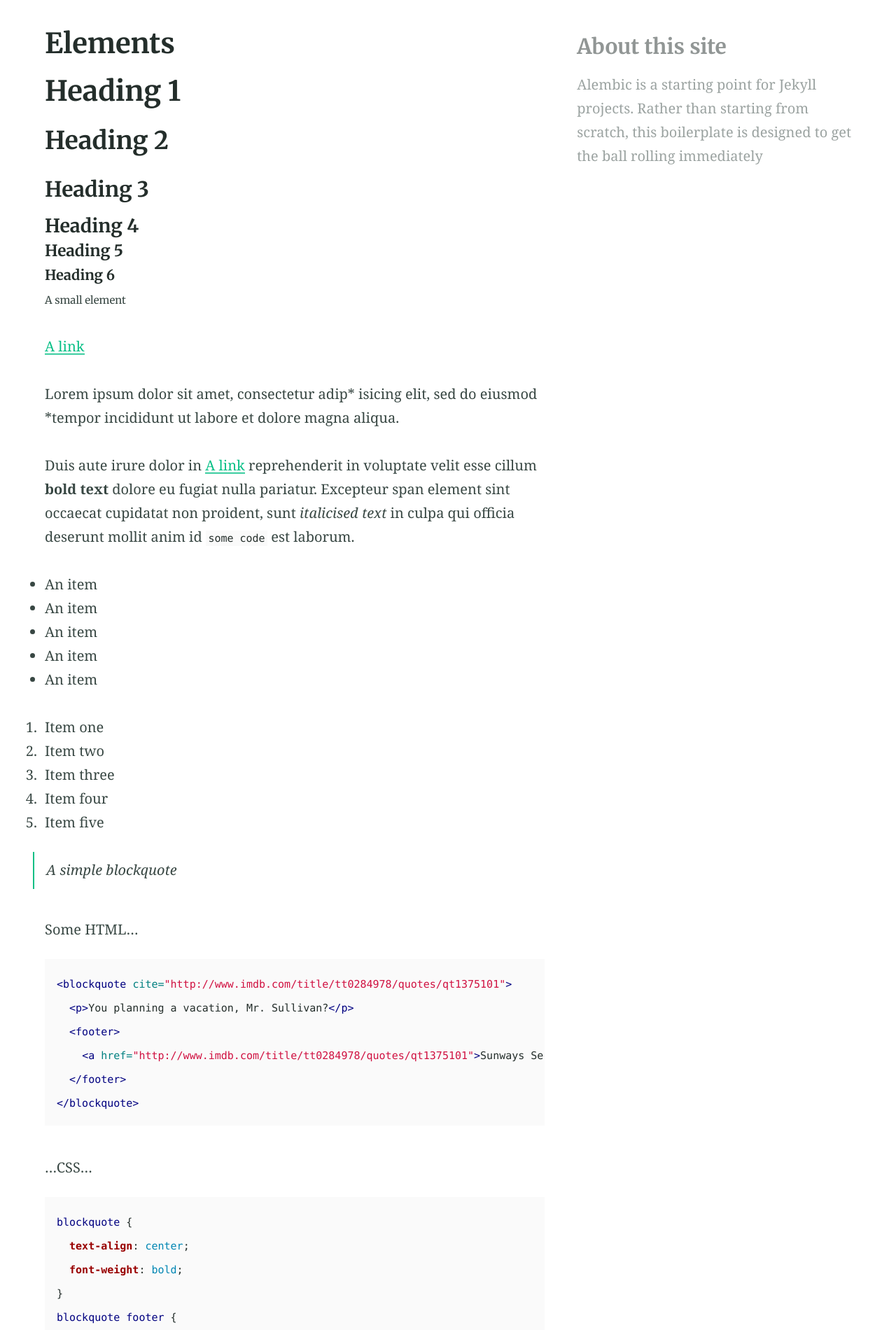
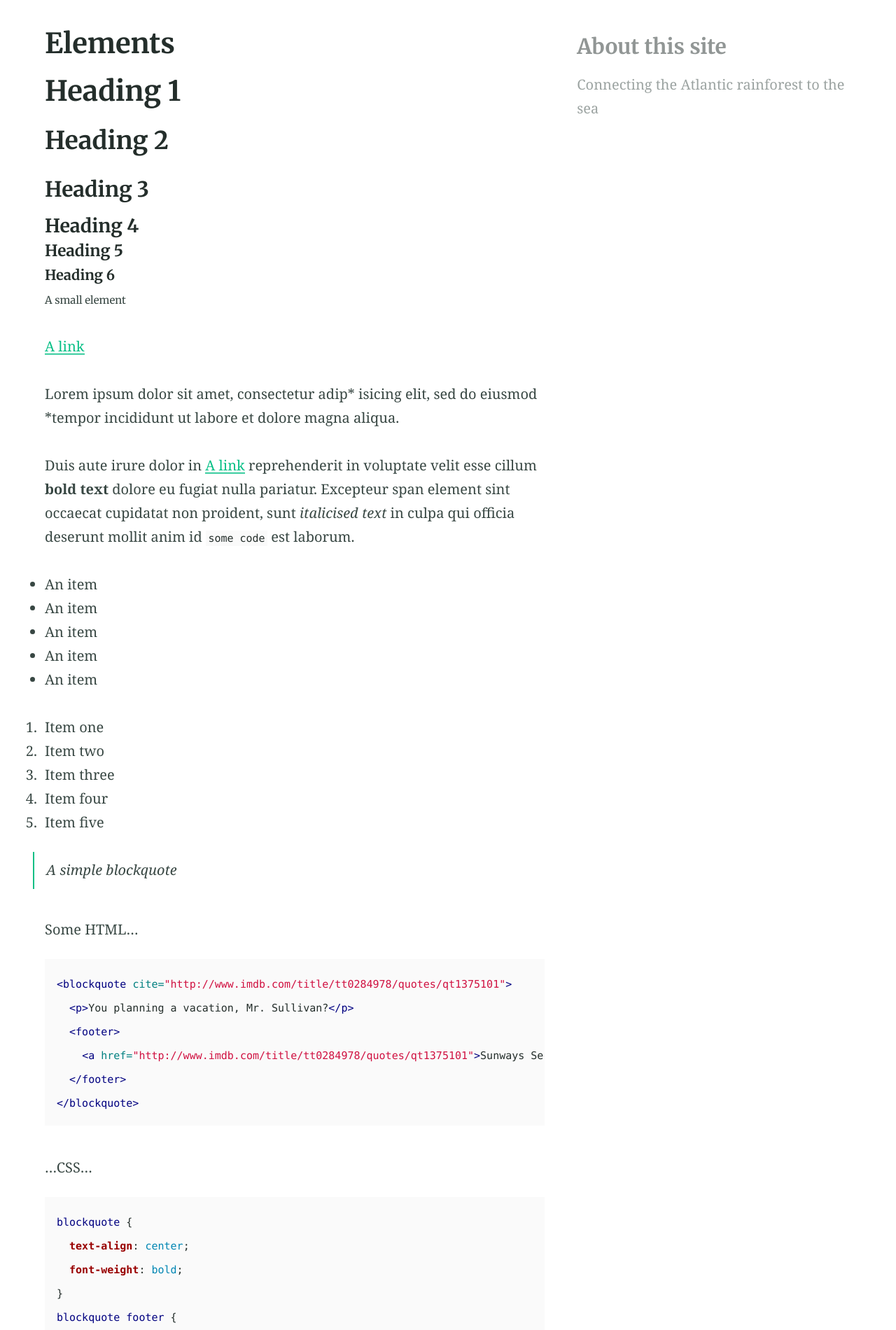
Before and after one commit to lagamangue/lagamangue.github.io, a Jekyll site: the page built from elements.md, in a window 1280 px wide. Shown: the part 424-2324 px from the top of the page at 70% size. Built offline with Jekyll 4.4.1, drawn with Linux system fonts in a browser that asks for light colours.

Commit message:
Update _config.yml

```diff
--- a/_config.yml
+++ b/_config.yml
@@ -95,8 +95,8 @@ encoding: utf-8 # Make sure the encoding is right
 lang: en-GB # Set the site language
 title: "Lagamangue" # Site name or title, also used in jekyll-seo-tag
 logo: "/assets/logos/logo_marina.png" # Site logo, also used in jekyll-seo-tag
-description: "Alembic is a starting point for Jekyll projects. Rather than starting from scratch, this boilerplate is designed to get the ball rolling immediately" # Site description and default description, also used in jekyll-seo-tag
-# url: "https://alembic.darn.es" # Site url, also used in jekyll-seo-tag
+description: "Connecting the Atlantic rainforest to the sea" # Site description and default description, also used in jekyll-seo-tag
+url: "https://www.lagamangue.com/" # Site url, also used in jekyll-seo-tag
 baseurl: ""
 repo: "https://github.com/lagamangue"
 email: "rillomarina@gmail.com"
```
